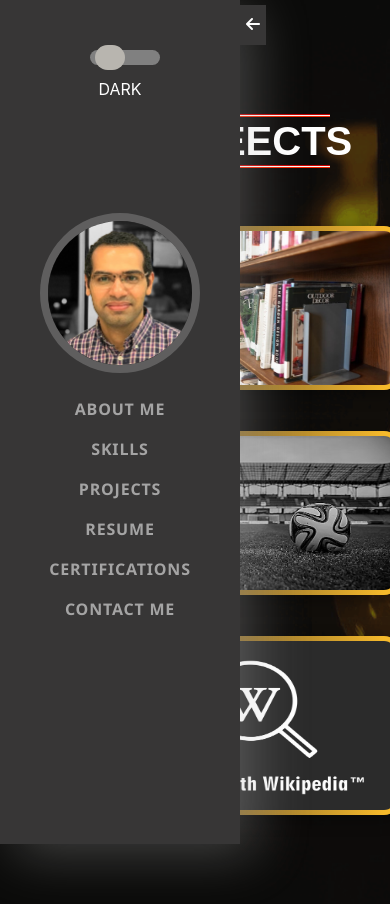
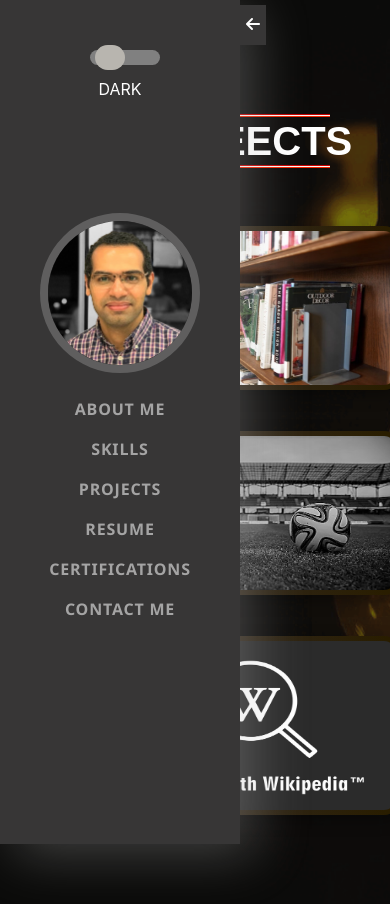
Before and after one commit to PeterRizek009/PeterRezeik, a React (Create React App) app: page /projects in a window 390 px wide. Built offline with nearby package versions, Linux system fonts and the light colour scheme; the HTML template or start-up script is replaced by a standard one; a web font is replaced by a local one.

Commit message:
edit error

```diff
--- a/src/components/myprojects/projects.css
+++ b/src/components/myprojects/projects.css
@@ -4,7 +4,7 @@
   flex-wrap: wrap;
 }
 .portfolio-card {
-  --background: linear-gradient(to left, #f7ba2b 5%, #362f30 100%);
+  --background: linear-gradient(to left, #291d00 5%, #362f30 100%);
   width: 280px;
   /* height: 254px; */
   display: block;
@@ -44,7 +44,7 @@
   background-image: linear-gradient(
     to top,
     #e1dfed 0%,
-    rgba(234, 121, 68, 0.7) 99%,
+    rgba(97, 97, 96, 0.811) 99%,
     rgba(225, 223, 237, 0.8) 100%
   );
   -webkit-transition: all, 0.3s;
@@ -82,12 +82,7 @@
 }
 
 @media (max-width: 1200px) {
-  .portfolio-card {
-    margin-bottom:10px;
-  }
-  .service-card {
-    margin-bottom: 30px;
-  }
+
 }
 
 @media screen and (max-width: 800px) {
--- a/src/components/myprojects/projects.jsx
+++ b/src/components/myprojects/projects.jsx
@@ -17,7 +17,6 @@ const Projects = () => {
                 <section className="resume-section" id="education">
                     <div className="resume-section-content">
                         <h1 className="mb-5">Projeects</h1>
-                        <div className="text-center">
                             <div className="projects">
                                 <div className="project">
                                     <a href="https://books-store-reactapp.netlify.app/" className="portfolio-card">
@@ -52,7 +51,7 @@ const Projects = () => {
                                         </span>
                                     </a>
                                 </div>
-                            </div></div></div></section>
+                            </div></div></section>
             </motion.div>
         </>
     );
--- a/src/components/navbar/navbar.jsx
+++ b/src/components/navbar/navbar.jsx
@@ -29,9 +29,9 @@ const Navbar = ({ isOpen, toggle, toggleSwitch, switchOff }) => {
                             <label htmlFor="switch" ></label>
                             <h6 className='py-5'>{switchOff ? `Light` : `Dark`}</h6>
                         </div>
-                        <a className={isOpen ? "navbar-brand" : "no-show"}>
+                        <div className={isOpen ? "navbar-brand" : "no-show"} >
                             <span className="d-lg-block"><img className="img-fluid img-profile rounded-circle mx-auto mb-2" src={require('./Profile.jpeg')} alt="pic" /></span>
-                        </a>
+                        </div>
                         <li className="nav-item">
                             <Link className="nav-link" to={"/"}>About me</Link>
 
```
Also changed, not shown: 18 other files (tests, documents, lock files or other folders).
